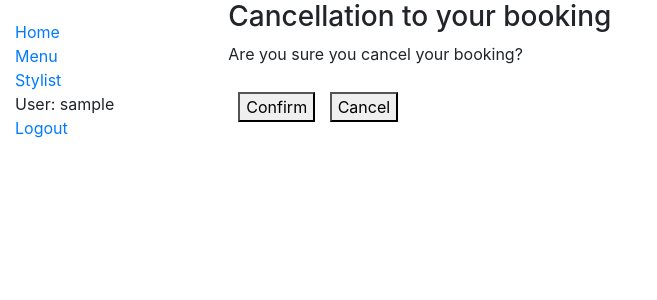
After one commit to ChuePaPaMyoNaing/hair-salon, a Django app: page /salon/booking/1/cancel/ in a window 1280 px wide. The commit adds this page. Shown: the top 300 px of the page, without its empty margins (0-657 px from the left). Run offline with Django 3.2, Linux system fonts and the light colour scheme; a user stored in the database is signed in; tables that the repository leaves empty hold one stand-in row (values such as "Sample post").

Commit message:
upade for booking_date&stylist check, add file form booking cancel, delete uncessary file

```diff
--- a/salon/models.py
+++ b/salon/models.py
@@ -48,6 +48,7 @@ class Booking(models.Model):
 
   class Meta:
     ordering = ["menu"]
+    unique_together = (('booking_date', 'stylist'),)
 
   def __str__(self):
     return self.username
--- a/salon/templates/index.html
+++ b/salon/templates/index.html
@@ -7,7 +7,6 @@
 <img src="{% static 'images/hairsalonimage1.png' %}" style="width:500px;height:400px;">
 <section>
   <ul>
-    <!-- <li>Name: Beauty Hair Salon</li> -->
     <li>Ph_no: 080-1235-7892</li>
     <li>Address: Tokyo, Ota</li>
     <li>Business Hour: 9:00 ~ 19:00</li>
--- /dev/null
+++ b/salon/templates/salon/booking_confirm_delete.html
@@ -0,0 +1,12 @@
+{% extends "base_generic.html" %}
+
+{% block content %}
+
+<h3>Cancellation to your booking</h3>
+<form action="" method="post">
+    {% csrf_token %}
+    <p>Are you sure you cancel your booking?</p>
+    <button type="submit" style="margin:10px;"><a href="{% url 'menu-detail' booking.menu.pk %}"></a>Confirm</button> <button type="submit"><a href="{% url 'menu-detail' booking.menu.pk %}"></a>Cancel</a></button>
+</form>
+
+{% endblock content %}
--- a/salon/templates/salon/menu_detail.html
+++ b/salon/templates/salon/menu_detail.html
@@ -13,12 +13,14 @@
   <hr>
   <p>Booking Date: {{booking.booking_date|date:"Y-m-d h:m:s"}}</p>
   <p>Stylist Name: {{booking.stylist}}</p>
+  <p><a href="{% url 'booking-cancel' booking.id %}">Cancel</a></p>
 
   {% endfor %}
   {% if user.is_authenticated %}
     <p><a href="{% url 'menu-booking' menu.id %}">Booking</a></p>
   {% else %}
     <p><a href="{% url 'login'%}?next={{request.path}}">Login</a>to take booking</p>
+    <p><a href="{% url 'login'%}?next={{request.path}}">Login</a>to take booking cancel</p>
   {% endif %}
   <p><a href="{% url 'menu' %}">Back to Menu</a></p>
 </form>
--- a/salon/urls.py
+++ b/salon/urls.py
@@ -10,4 +10,5 @@ urlpatterns = [
   path('stylist/', views.StylistView.as_view(), name='stylist'),
   path('stylist/<int:pk>', views.StylistDetailView.as_view(), name='stylist-detail'),
   path('menu/<int:pk>/booking/', views.BookingCreate.as_view(), name='menu-booking'),
+  path('booking/<int:pk>/cancel/', views.BookingCancel.as_view(), name='booking-cancel'),
 ]
--- a/salon/views.py
+++ b/salon/views.py
@@ -35,8 +35,7 @@ class StylistDetailView(generic.DetailView):
 
 class BookingCreate(LoginRequiredMixin, CreateView):
   model = Booking
-  form_class = BookingForm
-  # fields = ['username', 'phone_no', 'booking_date', 'stylist']
+  fields = ['username', 'phone_no', 'booking_date', 'stylist']
 
 
   def form_valid(self, form):
@@ -59,3 +58,10 @@ class BookingCreate(LoginRequiredMixin, CreateView):
 
   def get_success_url(self):
     return reverse('menu-detail', kwargs={'pk': self.kwargs['pk'],})
+
+
+class BookingCancel(LoginRequiredMixin, DeleteView):
+  model = Booking
+
+  def get_success_url(self):
+    return reverse('menu-detail', kwargs={'pk': self.kwargs['pk'],})
```
Also changed, not shown: salon/forms.py (deleted, +0 -18 lines).
